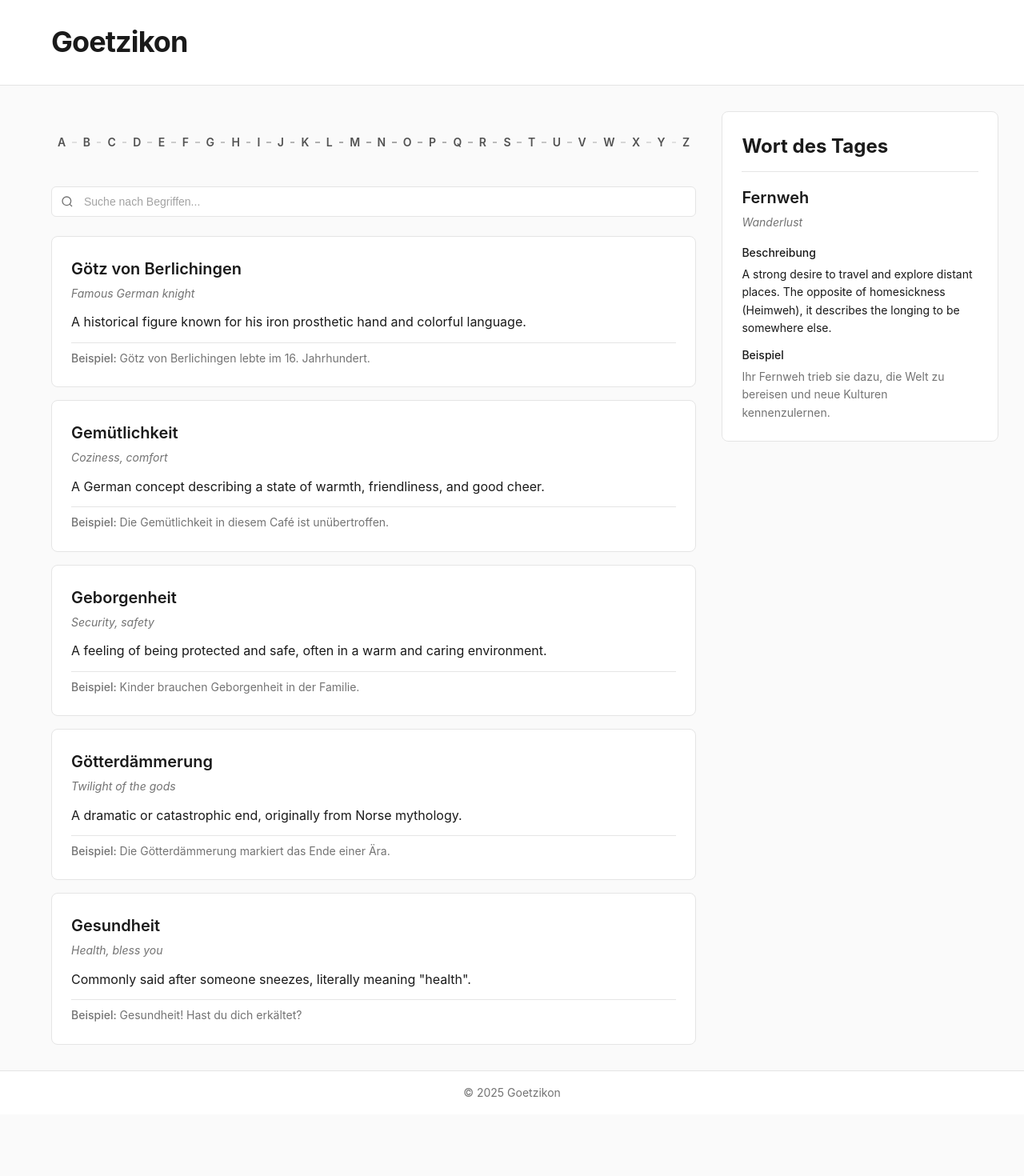
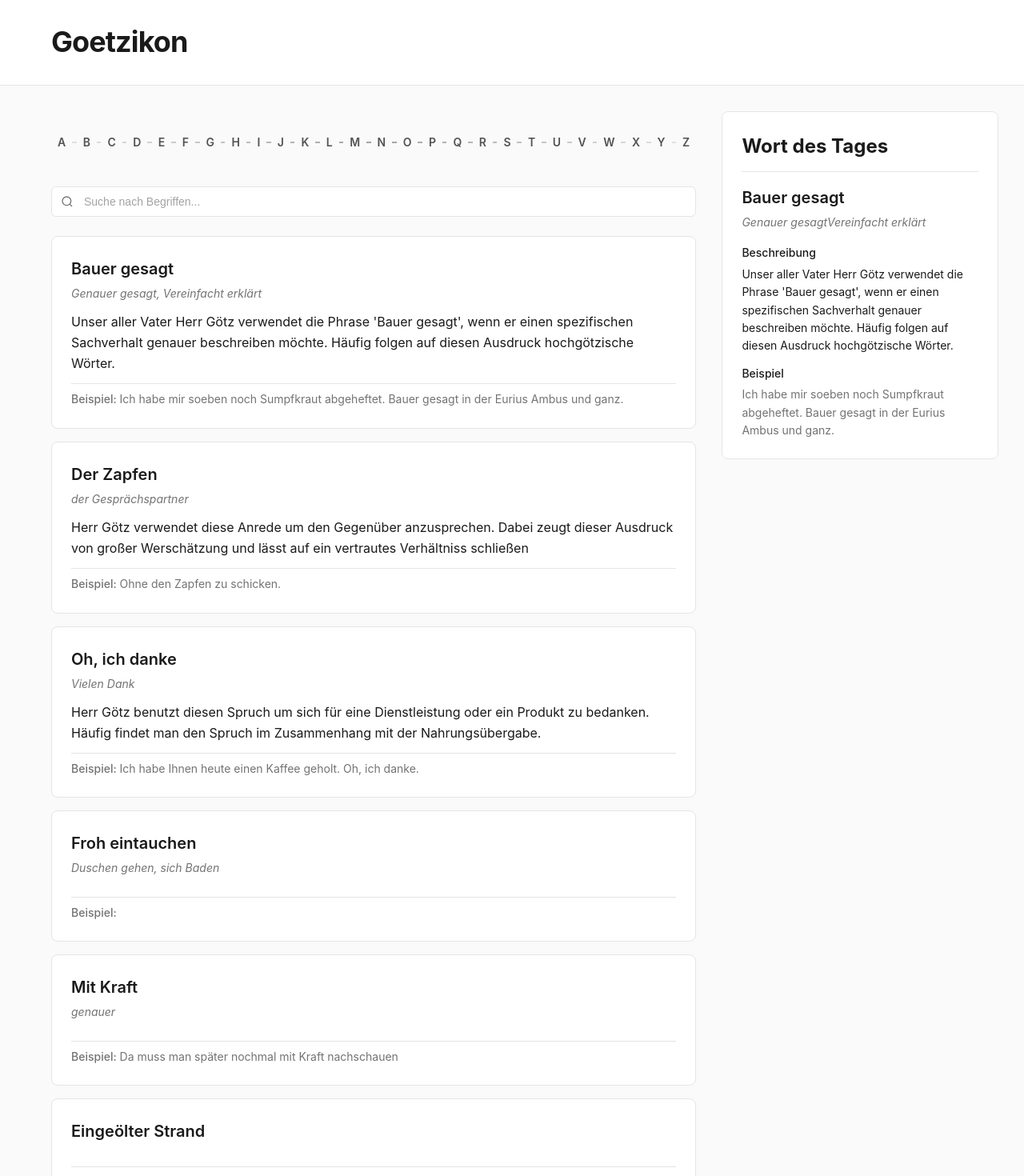
Before and after one commit to AaronGSM5/goetzikon, a React (Vite) app: page / in a window 1280 px wide. Shown: the top 1470 px of the page at 80% size. Before the commit the page ends 1393 px from the top, so only its background shows below. Built offline with nearby package versions, Linux system fonts and the light colour scheme.

Commit message:
MMMMMMGMGMGM

```diff
--- a/src/pages/Page.jsx
+++ b/src/pages/Page.jsx
@@ -1,68 +1,34 @@
 import { useState } from "react"
 import "../styles/lexicon.css"
+import entries from "../data/entries.json"
 
 const alphabet = "ABCDEFGHIJKLMNOPQRSTUVWXYZ".split("")
 
-const mockEntries = [
-  {
-    id: 1,
-    phrase: "Götz von Berlichingen",
-    translation: "Famous German knight",
-    description: "A historical figure known for his iron prosthetic hand and colorful language.",
-    example: "Götz von Berlichingen lebte im 16. Jahrhundert.",
-  },
-  {
-    id: 2,
-    phrase: "Gemütlichkeit",
-    translation: "Coziness, comfort",
-    description: "A German concept describing a state of warmth, friendliness, and good cheer.",
-    example: "Die Gemütlichkeit in diesem Café ist unübertroffen.",
-  },
-  {
-    id: 3,
-    phrase: "Geborgenheit",
-    translation: "Security, safety",
-    description: "A feeling of being protected and safe, often in a warm and caring environment.",
-    example: "Kinder brauchen Geborgenheit in der Familie.",
-  },
-  {
-    id: 4,
-    phrase: "Götterdämmerung",
-    translation: "Twilight of the gods",
-    description: "A dramatic or catastrophic end, originally from Norse mythology.",
-    example: "Die Götterdämmerung markiert das Ende einer Ära.",
-  },
-  {
-    id: 5,
-    phrase: "Gesundheit",
-    translation: "Health, bless you",
-    description: 'Commonly said after someone sneezes, literally meaning "health".',
-    example: "Gesundheit! Hast du dich erkältet?",
-  },
-]
-
-const wordOfTheDay = {
-  phrase: "Fernweh",
-  translation: "Wanderlust",
-  description:
-    "A strong desire to travel and explore distant places. The opposite of homesickness (Heimweh), it describes the longing to be somewhere else.",
-  example: "Ihr Fernweh trieb sie dazu, die Welt zu bereisen und neue Kulturen kennenzulernen.",
-}
+const today = new Date();
+const daySeed = Number(String(today.getDate()) + String((today.getMonth() + 1)));
+const index = daySeed % entries.length;
+const wordOfTheDay = entries[index];
 
 export default function Page() {
   const [selectedLetter, setSelectedLetter] = useState(null)
   const [searchQuery, setSearchQuery] = useState("")
 
-  const filteredEntries = mockEntries.filter((entry) => {
-    const matchesSearch =
-      searchQuery === "" ||
-      entry.phrase.toLowerCase().includes(searchQuery.toLowerCase()) ||
-      entry.translation.toLowerCase().includes(searchQuery.toLowerCase())
+const filteredEntries = entries.filter((entry) => {
+  const normalizedQuery = searchQuery.toLowerCase();
 
-    const matchesLetter = selectedLetter === null || entry.phrase.charAt(0).toUpperCase() === selectedLetter
+  // Check if the search query matches the phrase OR any of the translations
+  const matchesSearch =
+    searchQuery === "" ||
+    entry.phrase.toLowerCase().includes(normalizedQuery) ||
+    entry.translation.some((t) => t.toLowerCase().includes(normalizedQuery));
 
-    return matchesSearch && matchesLetter
-  })
+  // This part remains the same
+  const matchesLetter =
+    selectedLetter === null ||
+    entry.phrase.charAt(0).toUpperCase() === selectedLetter;
+
+  return matchesSearch && matchesLetter;
+});
 
   return (
     <div className="lexicon-container">
@@ -127,7 +93,7 @@ export default function Page() {
                   <div key={entry.id} className="entry-card">
                     <div className="entry-header">
                       <h3 className="entry-phrase">{entry.phrase}</h3>
-                      <p className="entry-translation">{entry.translation}</p>
+                      <p className="entry-translation">{entry.translation.join(', ')}</p>
                     </div>
                     <p className="entry-description">{entry.description}</p>
                     <div className="entry-example-section">
--- a/src/styles/lexicon.css
+++ b/src/styles/lexicon.css
@@ -100,16 +100,14 @@ body {
 }
 
 .timeline-letter:hover {
-  font-size: 1.25rem;
   color: #1a1a1a;
-  transform: translateY(-2px);
+  transform: translateY(-2px) scale(1.2);
 }
 
 .timeline-letter.active {
-  font-size: 1.5rem;
   color: #1a1a1a;
   font-weight: 700;
-  transform: translateY(-4px);
+  transform: translateY(-4px) scale(2);
 }
 
 /* Search Bar */
```
